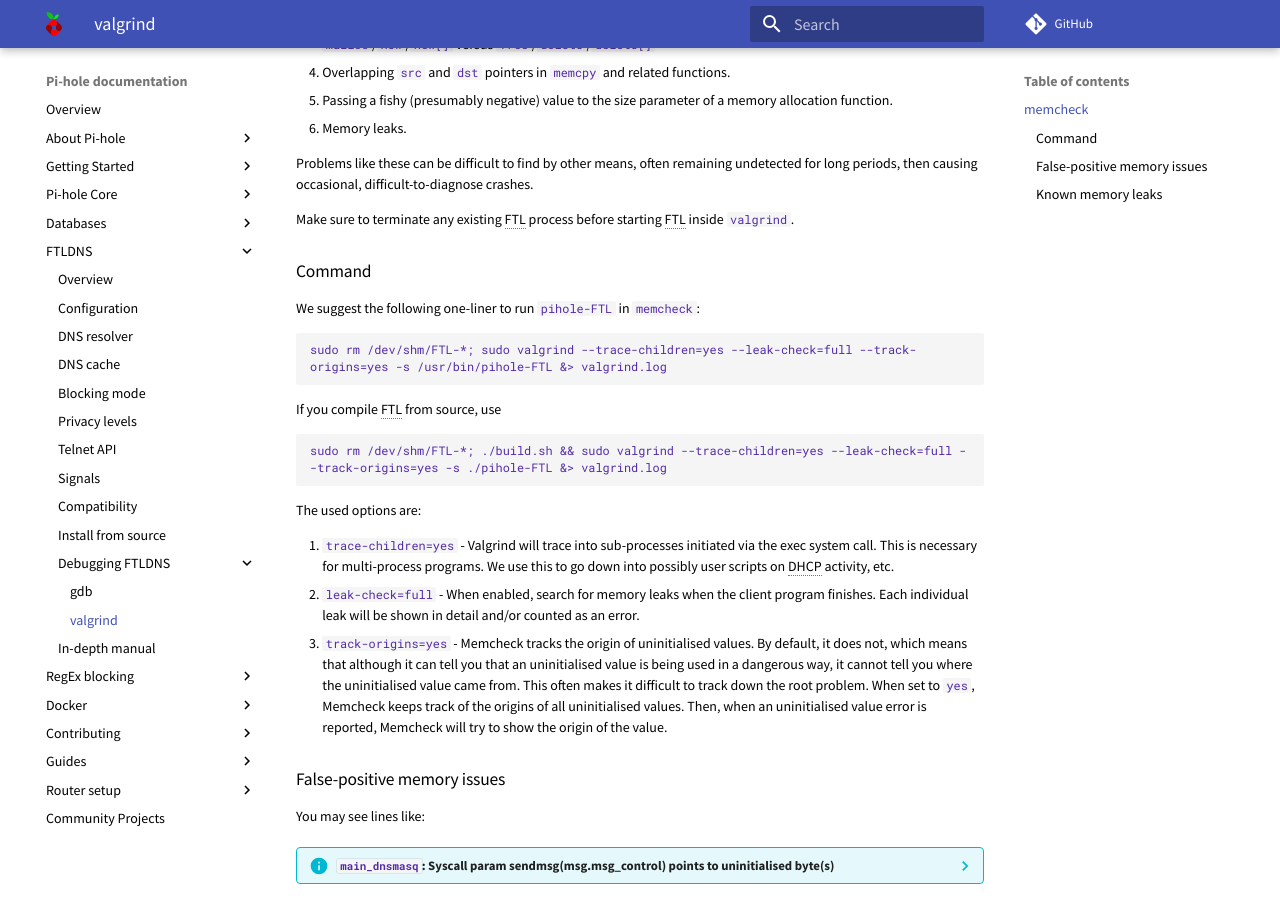
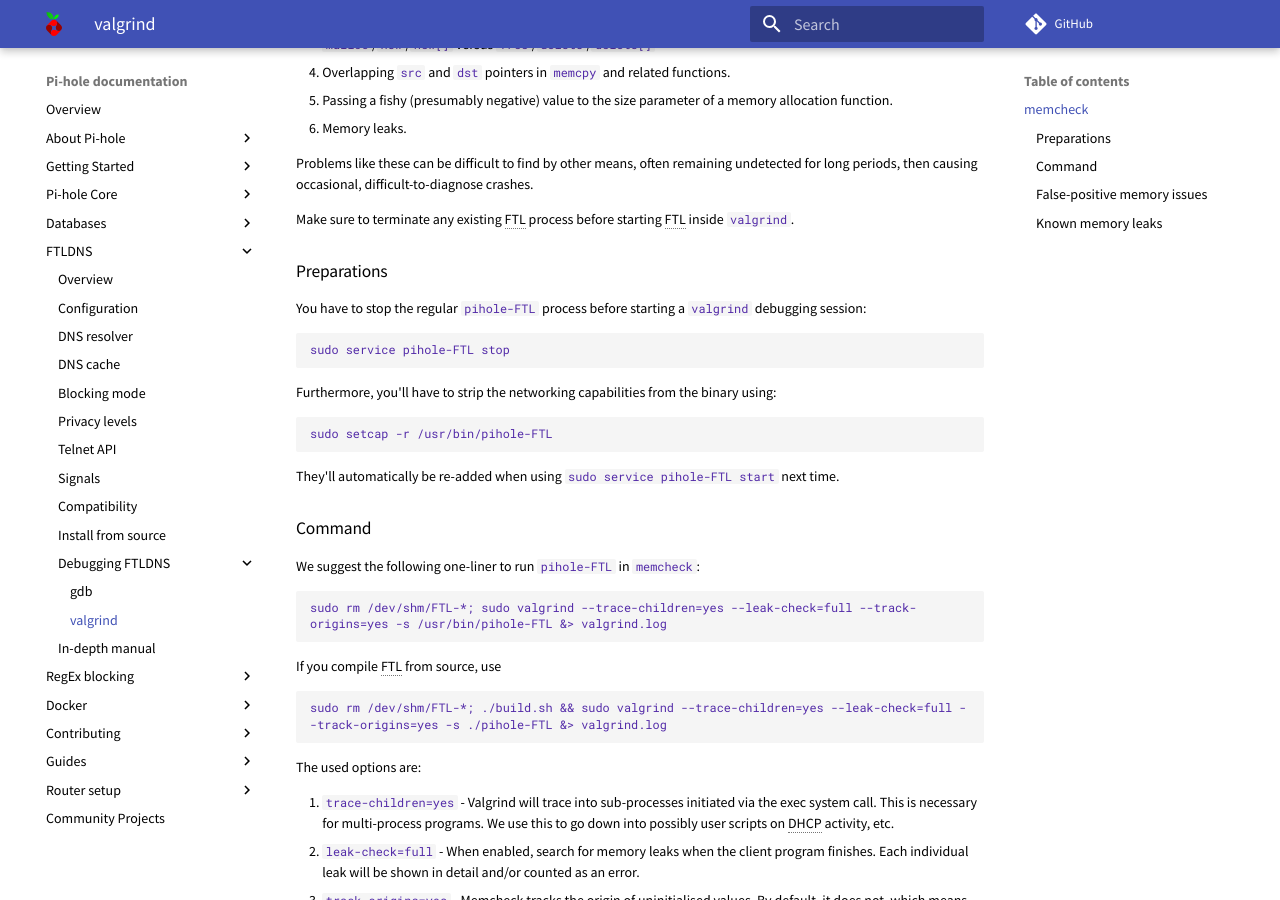
Before and after one commit to pi-hole/docs, an MkDocs documentation site: the page built from docs/ftldns/valgrind.md, in a window 1280 px wide and 900 px high, scrolled down 544 px. Built offline with MkDocs 1.6.1 and Material for MkDocs 9.7.7, drawn with Linux system fonts in a browser that asks for light colours; comment, search, counter and statistics services are not loaded.

Commit message:
Add instructions to terminate and strip capabilities from FTL
Signed-off-by: DL6ER <dl6er@dl6er.de>

````diff
--- a/docs/ftldns/valgrind.md
+++ b/docs/ftldns/valgrind.md
@@ -20,6 +20,22 @@
 Problems like these can be difficult to find by other means, often remaining undetected for long periods, then causing occasional, difficult-to-diagnose crashes.
 
 Make sure to terminate any existing FTL process before starting FTL inside `valgrind`.
+
+### Preparations
+
+You have to stop the regular `pihole-FTL` process before starting a `valgrind` debugging session:
+
+``` bash
+sudo service pihole-FTL stop
+```
+
+Furthermore, you'll have to strip the networking capabilities from the binary using:
+
+``` bash
+sudo setcap -r /usr/bin/pihole-FTL
+```
+
+They'll automatically be re-added when using `sudo service pihole-FTL start` next time.
 
 ### Command
 
````
